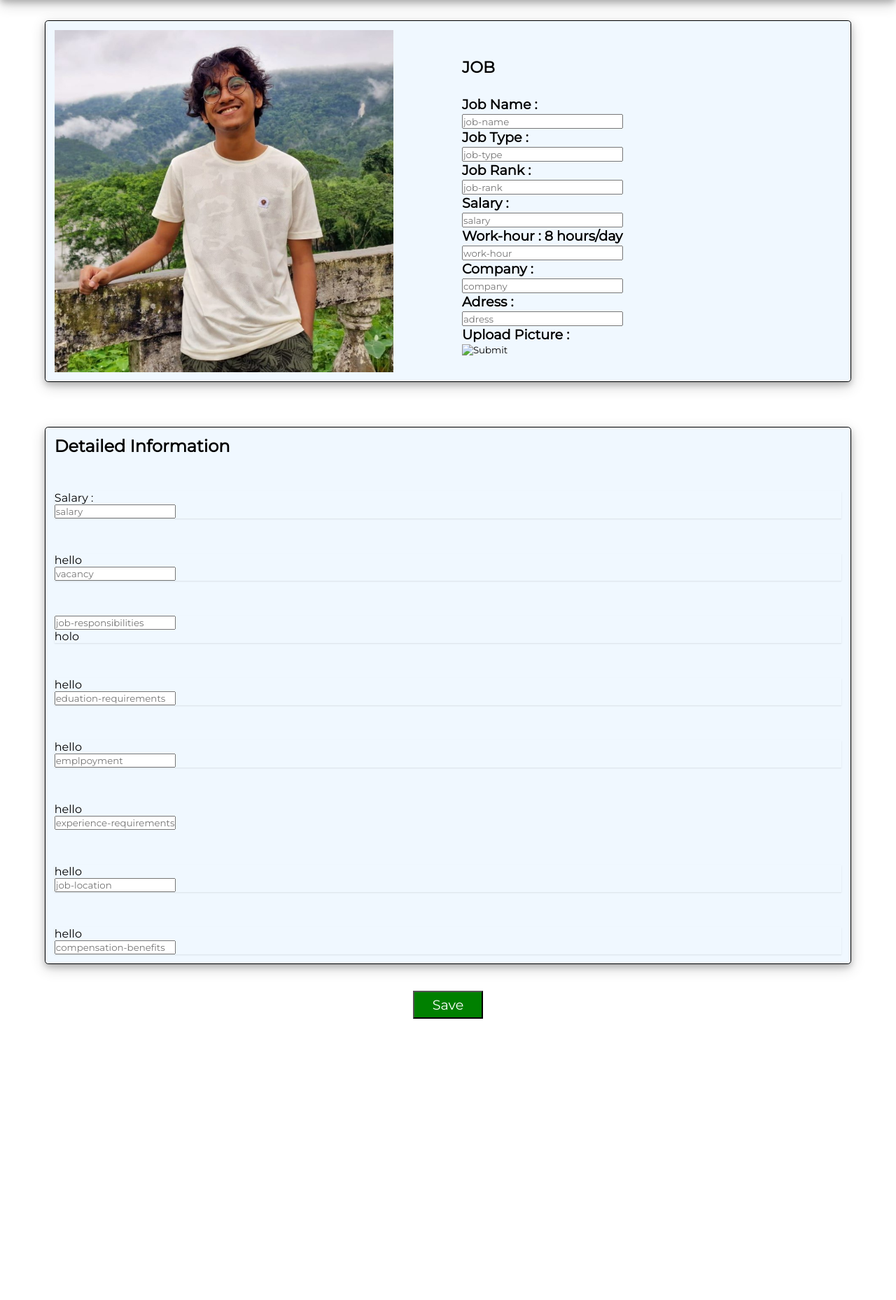
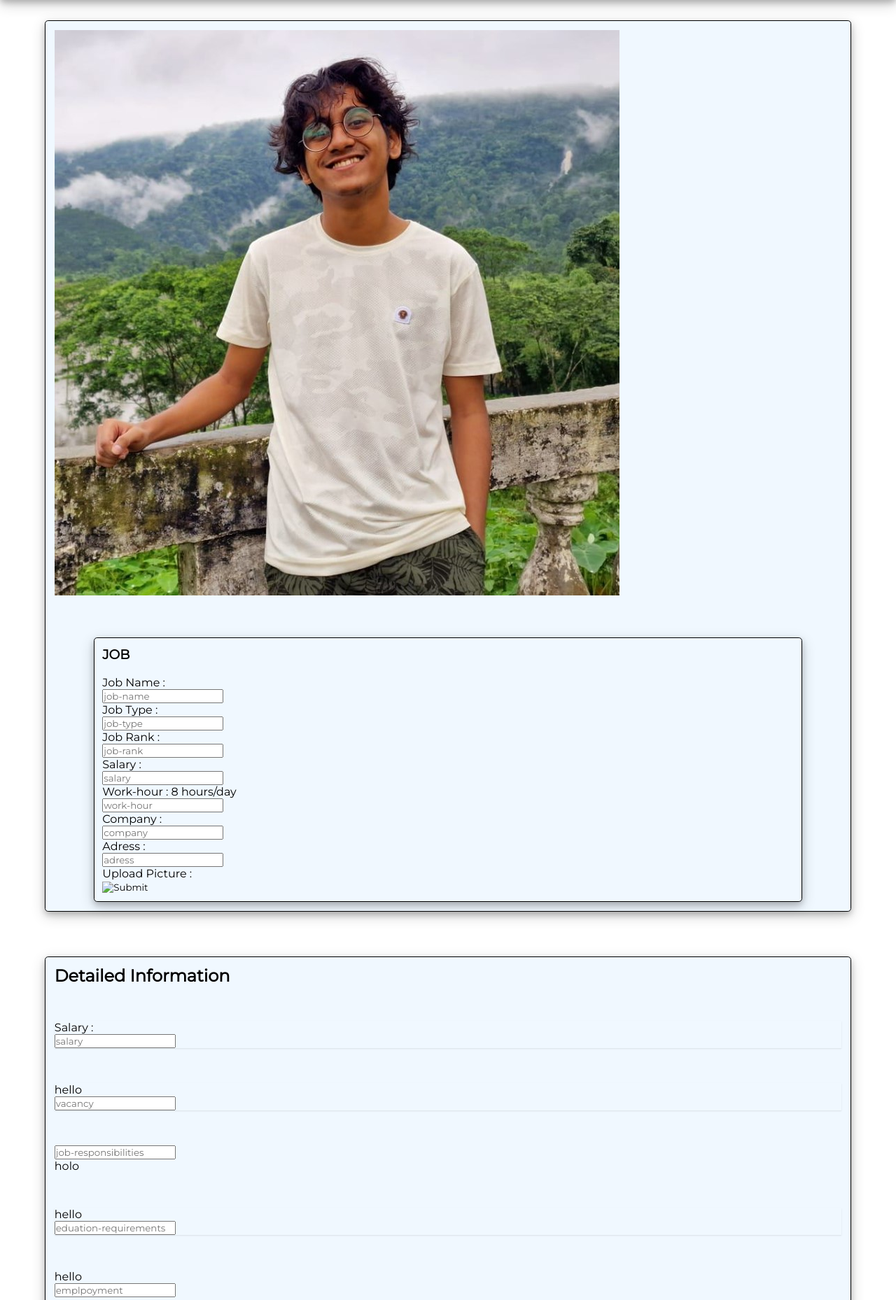
Before and after one commit to Talha76/SPL1, a PHP site: page /job_profile_edit.html in a window 1280 px wide. Shown: the part 105-1963 px from the top of the page at 70% size. Run offline with PHP 8.4, Linux system fonts and the light colour scheme.

Commit message:
job_post_edit modifeid
Co-Authored-By: kawsarahamad <95154728+kawsarahamad@users.noreply.github.com>

```diff
--- a/home/css/job_profile_edit_style.css
+++ b/home/css/job_profile_edit_style.css
@@ -1,4 +1,4 @@
-.job-info, .detailed-info {
+.job-info, .detailed-info, .basic-info {
     margin-top: 5%;
     margin-left: 5%;
     margin-right: 5%;
@@ -11,28 +11,18 @@
     padding: 1%;
     border-style: solid;
 }
-.display-info {
-    display: flex;
-}
-.display-info > .image > img{
-    height: 100%;
-    width: 60%;
-}
-.display-info > .basic-info {
-    font-size:  larger;
-    font-weight: bold;
-    margin-top: 3.5%;
-    margin-left: -20%;
-    margin-bottom: 2%;
-    display:grid ;
+.post-job {
+    text-align: center;
+    margin-top: 5%;
+    margin-bottom: -2%;
 }
 .detailed-info{
     display:grid;
     /* text-align: justify; */
     gap: 50px 100px;
 }
-.compensation-benefits, .job-location, .experience-requirement, .emplpoyment-status,
-.eduation-requirements, .job-responsibilities, .salary, .vacancy {
+.job-location, .experience-requirement,
+.eduation-requirements, .salary, .vacancy {
     box-shadow: 0 4px 8px 0 rgba(0, 0, 0, 0.0), 0 1px 2px 0 rgba(0, 0, 0, 0.1);
 }
 
```
Also changed, not shown: home/job_profile_edit.php (+18 -41 lines).
